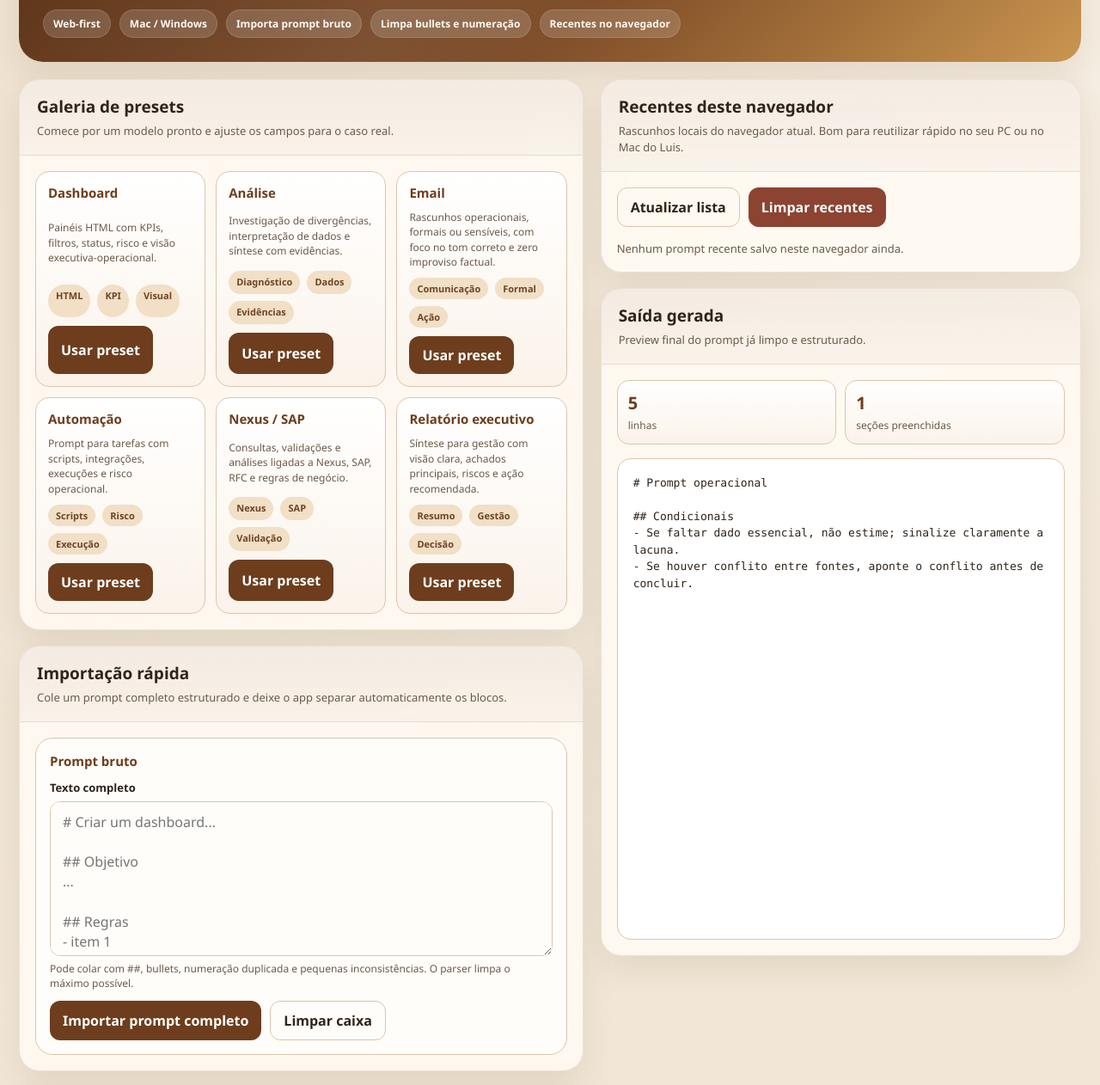
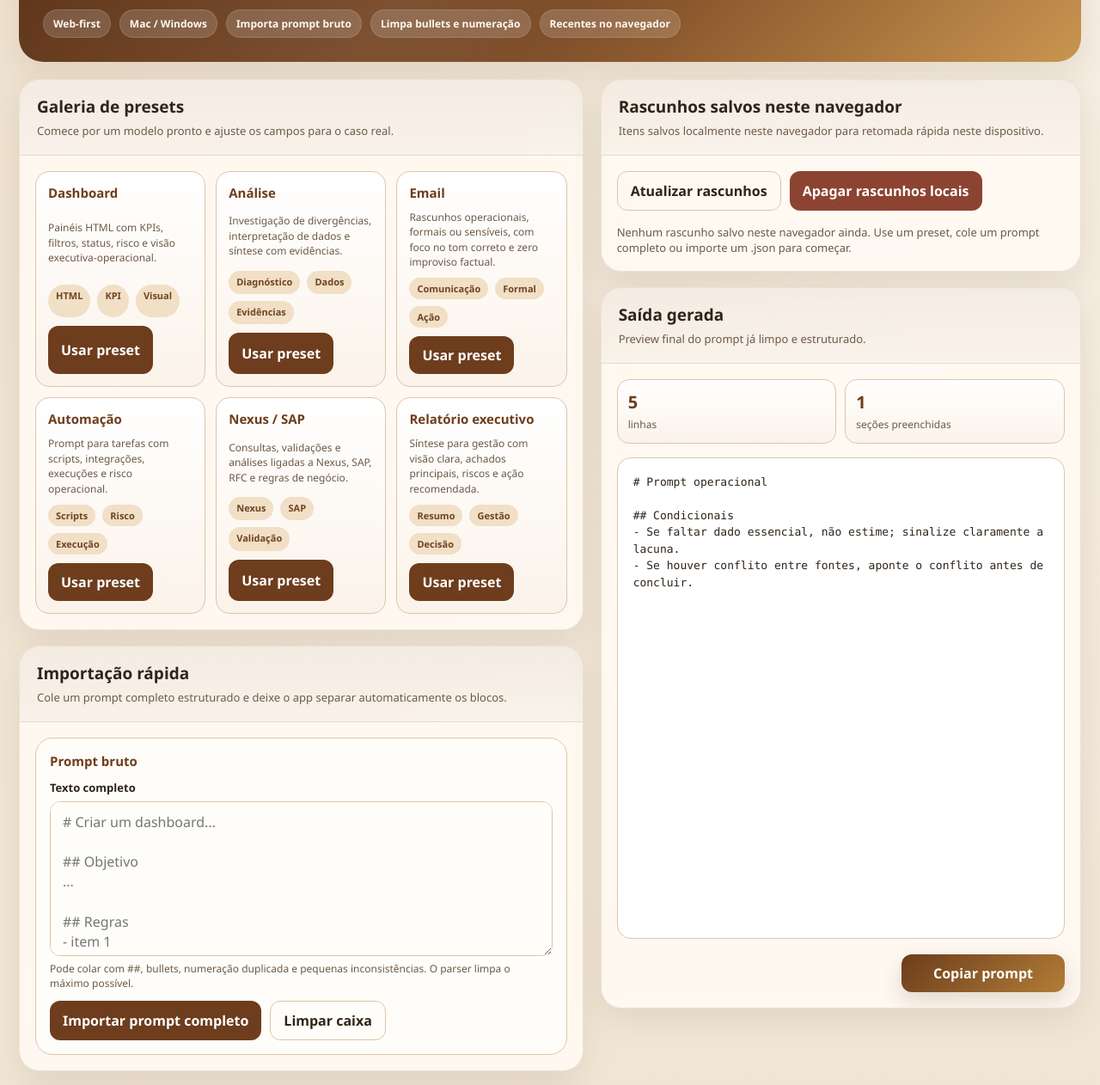
Before and after one commit to robertoinacio-pcp/prompt-builder-operacional, a plain HTML site: page index.html in a window 1280 px wide. Shown: the part 154-1416 px from the top of the page at 86% size. Drawn offline with Linux system fonts and the light colour scheme.

Commit message:
Polish rascunhos panel and output copy CTA

```diff
--- a/index.html
+++ b/index.html
@@ -104,6 +104,10 @@
     .large textarea { min-height: 180px; }
     .tiny { color: var(--muted); font-size: 12px; line-height: 1.4; }
     .toolbar { display: flex; flex-wrap: wrap; gap: 10px; }
+    .toolbar.output-actions {
+      justify-content: flex-end;
+      margin-top: 2px;
+    }
     button {
       border: 0;
       border-radius: 12px;
@@ -115,6 +119,13 @@
     }
     button:hover { transform: translateY(-1px); }
     .primary { background: var(--accent); color: #fff; }
+    .copy-cta {
+      background: linear-gradient(135deg, #6d3d1d 0%, #b17d37 100%);
+      color: #fff;
+      box-shadow: 0 10px 24px rgba(109, 61, 29, 0.18);
+      min-width: 190px;
+    }
+    .copy-cta:hover { box-shadow: 0 14px 28px rgba(109, 61, 29, 0.24); }
     .secondary { background: #ead7be; color: var(--text); }
     .ghost { background: transparent; color: var(--text); border: 1px solid var(--border); }
     .status { min-height: 18px; color: var(--ok); font-size: 13px; font-weight: 700; }
@@ -352,13 +363,13 @@
       <div class="stack">
         <div class="panel">
           <div class="panel-head">
-            <h2>Recentes deste navegador</h2>
-            <p>Rascunhos locais do navegador atual. Bom para reutilizar rápido no seu PC ou no Mac do Luis.</p>
+            <h2>Rascunhos salvos neste navegador</h2>
+            <p>Itens salvos localmente neste navegador para retomada rápida neste dispositivo.</p>
           </div>
           <div class="panel-body">
             <div class="toolbar">
-              <button class="ghost" id="atualizarRecentes">Atualizar lista</button>
-              <button class="danger" id="limparRecentes">Limpar recentes</button>
+              <button class="ghost" id="atualizarRecentes">Atualizar rascunhos</button>
+              <button class="danger" id="limparRecentes">Apagar rascunhos locais</button>
             </div>
             <div class="recent-grid" id="recentGrid"></div>
           </div>
@@ -375,6 +386,9 @@
               <div class="stat-card"><strong id="contSecoes">0</strong><span>seções preenchidas</span></div>
             </div>
             <pre id="saida">Preencha os campos, escolha um preset ou cole um prompt completo para começar.</pre>
+            <div class="toolbar output-actions">
+              <button class="copy-cta" id="copiarPromptSaida">Copiar prompt</button>
+            </div>
           </div>
         </div>
       </div>
@@ -526,7 +540,7 @@
     function renderRecents() {
       const recents = readRecents();
       if (!recents.length) {
-        $('recentGrid').innerHTML = '<div class="empty-state">Nenhum prompt recente salvo neste navegador ainda.</div>';
+        $('recentGrid').innerHTML = '<div class="empty-state">Nenhum rascunho salvo neste navegador ainda. Use um preset, cole um prompt completo ou importe um .json para começar.</div>';
         return;
       }
       $('recentGrid').innerHTML = recents.map(item => `
@@ -693,6 +707,7 @@
     $('carregarJson').addEventListener('click', loadJsonFile);
     $('jsonFileInput').addEventListener('change', handleJsonFile);
     $('copiarPrompt').addEventListener('click', copyPrompt);
+    $('copiarPromptSaida').addEventListener('click', copyPrompt);
     $('limparTudo').addEventListener('click', clearAll);
     $('atualizarRecentes').addEventListener('click', renderRecents);
     $('limparRecentes').addEventListener('click', clearRecents);
```
